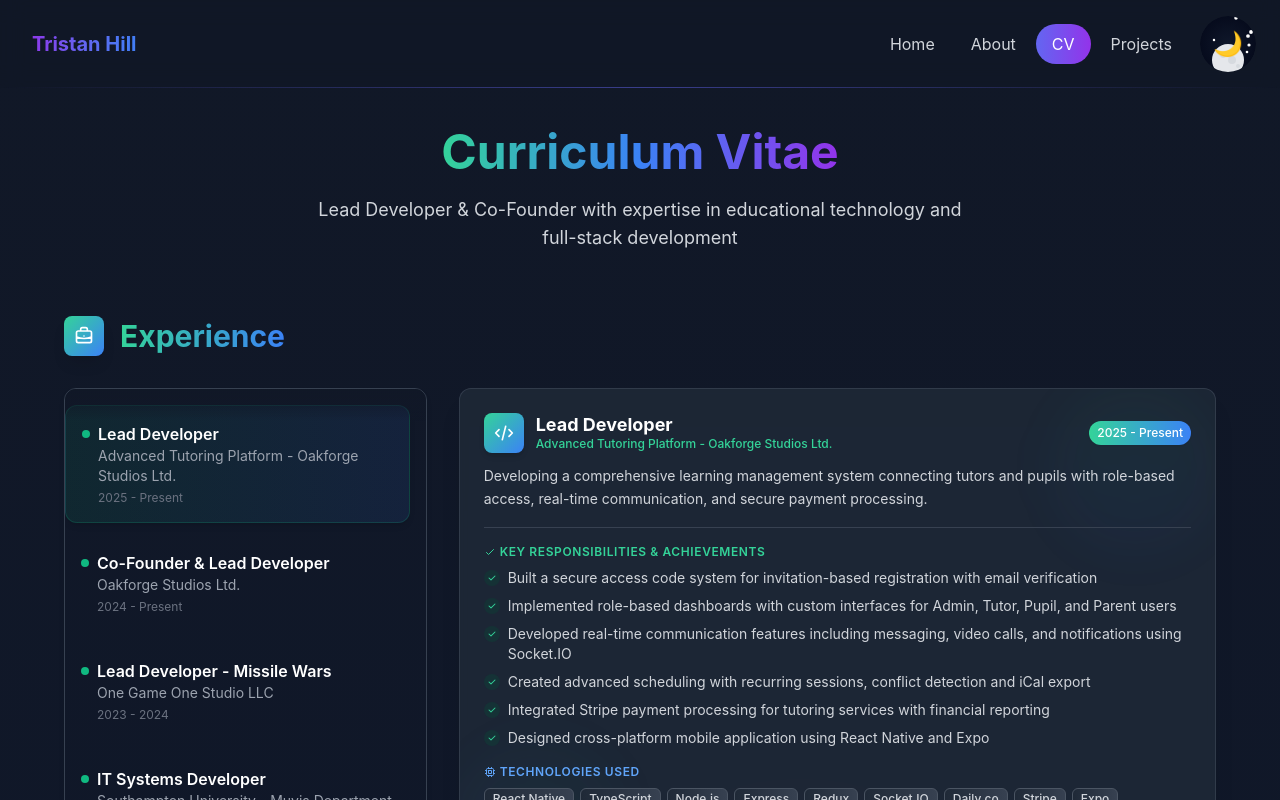
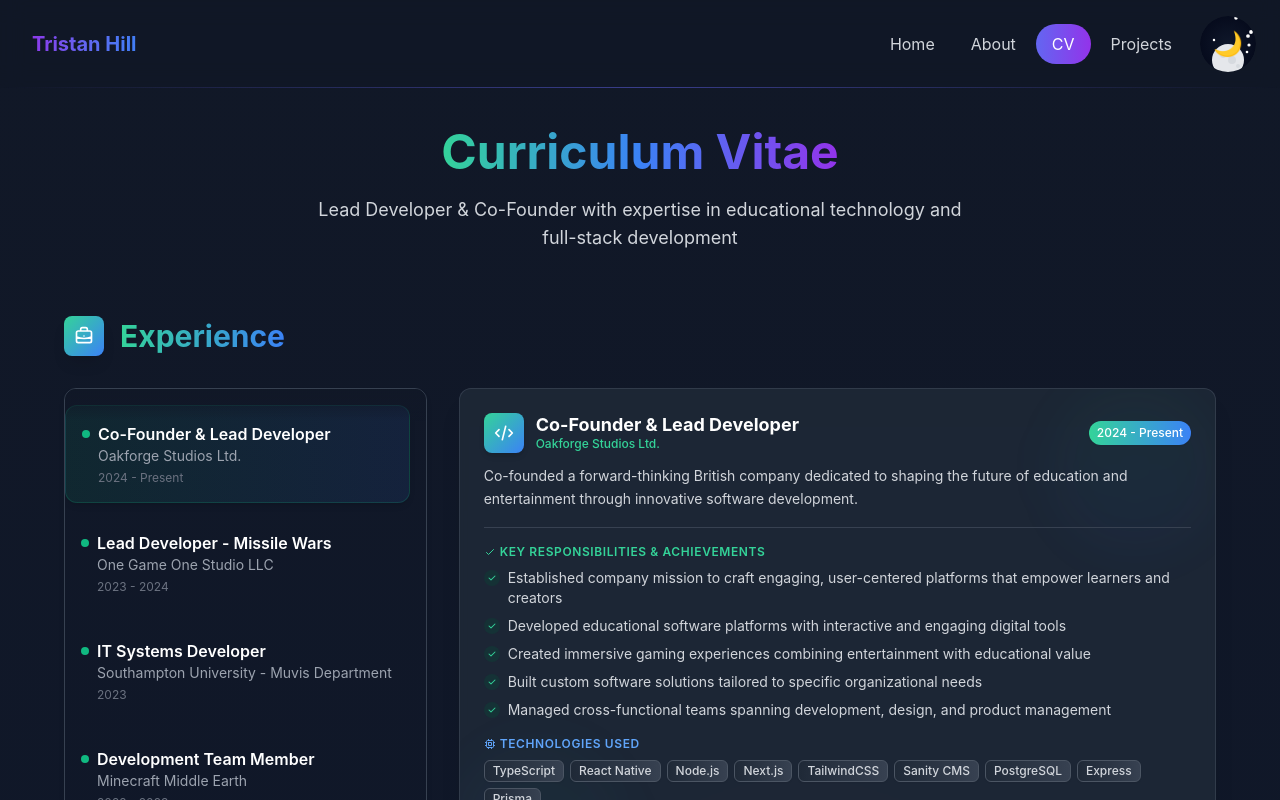
Before and after one commit to longtimeno-c/TristanBio, a Next.js app: page /cv in a window 1280 px wide. Shown: the top 800 px of the page. Built offline with nearby package versions, Linux system fonts and the light colour scheme.

Commit message:
duplicate entry

```diff
--- a/pages/cv.tsx
+++ b/pages/cv.tsx
@@ -37,22 +37,6 @@ export interface Skills {
 export const experiences: Experience[] = [
     {
         id: 1,
-        role: 'Lead Developer',
-        company: 'Advanced Tutoring Platform - Oakforge Studios Ltd.',
-        period: '2025 - Present',
-        description: 'Developing a comprehensive learning management system connecting tutors and pupils with role-based access, real-time communication, and secure payment processing.',
-        highlights: [
-            'Built a secure access code system for invitation-based registration with email verification',
-            'Implemented role-based dashboards with custom interfaces for Admin, Tutor, Pupil, and Parent users',
-            'Developed real-time communication features including messaging, video calls, and notifications using Socket.IO',
-            'Created advanced scheduling with recurring sessions, conflict detection and iCal export',
-            'Integrated Stripe payment processing for tutoring services with financial reporting',
-            'Designed cross-platform mobile application using React Native and Expo',
-        ],
-        tech: ['React Native', 'TypeScript', 'Node.js', 'Express', 'Redux', 'Socket.IO', 'Daily.co', 'Stripe', 'Expo', 'PostgreSQL', 'Prisma']
-    },
-    {
-        id: 2,
         role: 'Co-Founder & Lead Developer',
         company: 'Oakforge Studios Ltd.',
         period: '2024 - Present',
@@ -67,7 +51,7 @@ export const experiences: Experience[] = [
         tech: ['TypeScript', 'React Native', 'Node.js', 'Next.js', 'TailwindCSS', 'Sanity CMS', 'PostgreSQL', 'Express', 'Prisma']
     },
     {
-        id: 3,
+        id: 2,
         role: 'Lead Developer - Missile Wars',
         company: 'One Game One Studio LLC',
         period: '2023 - 2024',
@@ -82,7 +66,7 @@ export const experiences: Experience[] = [
         tech: ['Java', 'JavaScript', 'Server Architecture', 'Game Design', 'UI/UX Design', 'Multiplayer Systems']
     },
     {
-        id: 4,
+        id: 3,
         role: 'IT Systems Developer',
         company: 'Southampton University - Muvis Department',
         period: '2023',
@@ -97,7 +81,7 @@ export const experiences: Experience[] = [
         tech: ['Icinga2', 'Cacti', 'Infrastructure Monitoring', 'Linux Systems', 'Network Management']
     },
     {
-        id: 5,
+        id: 4,
         role: 'Development Team Member',
         company: 'Minecraft Middle Earth',
         period: '2022 - 2023',
@@ -112,7 +96,7 @@ export const experiences: Experience[] = [
         tech: ['Server Management', 'Game Development', 'Resource Pack Development', 'Community Management', 'Java', 'Git']
     },
     {
-        id: 6,
+        id: 5,
         role: 'Website Manager',
         company: 'Taunton Deane Swimming Club',
         period: '2022 - 2024',
```
